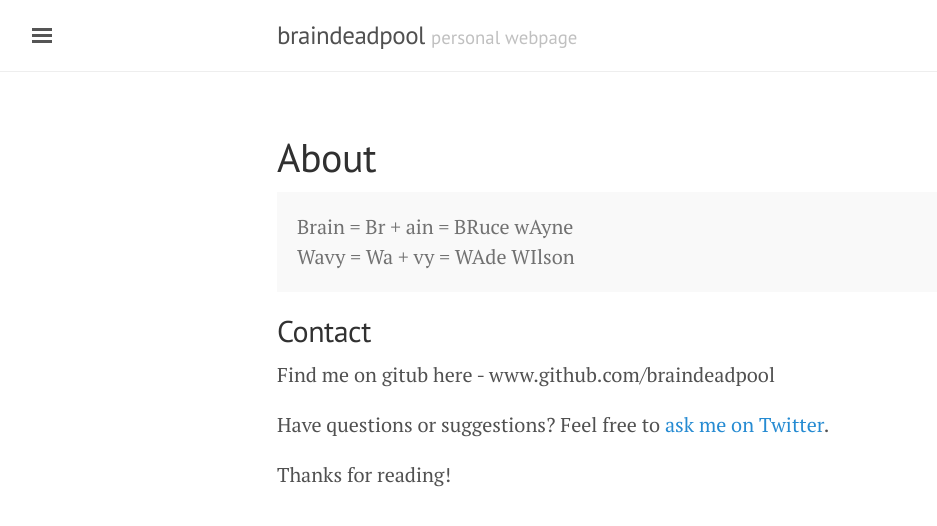
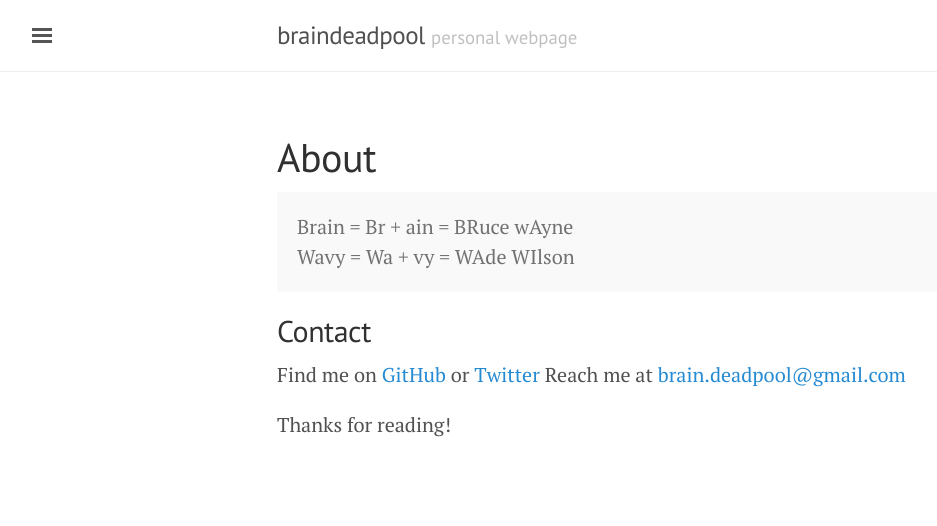
Before and after one commit to braindeadpool/braindeadpool.github.io_old, a Jekyll site: the page built from about.md, in a window 1280 px wide. Shown: the top 526 px of the page, without its empty margins (3-940 px from the left). Built offline with Jekyll 4.4.1, drawn with Linux system fonts in a browser that asks for light colours.

Commit message:
first post modified yet again

```diff
--- a/about.md
+++ b/about.md
@@ -10,8 +10,7 @@ title: About
 </p>
 
 ## Contact
-Find me on gitub here - www.github.com/braindeadpool
-
-Have questions or suggestions? Feel free to [ask me on Twitter](https://twitter.com/wavybrain).
+Find me on <a href="https://github.com/braindeadpool">GitHub</a> or <a href="https://twitter.com/wavybatman">Twitter</a>
+Reach me at <a href="mailto:brain.deadpool@gmail.com">brain.deadpool@gmail.com</a>
 
 Thanks for reading!
```
